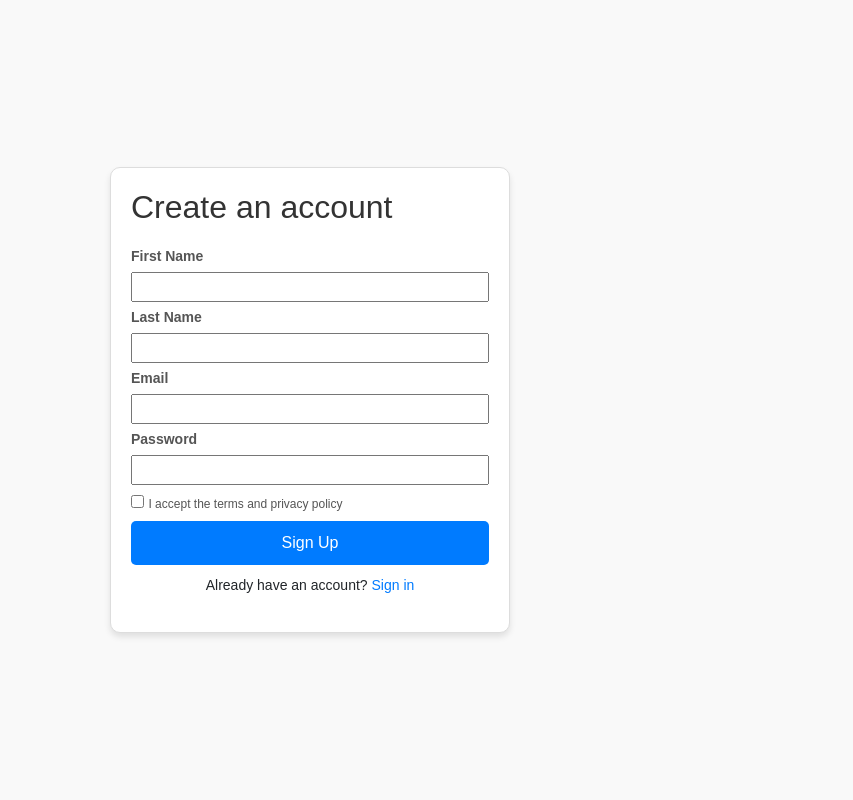
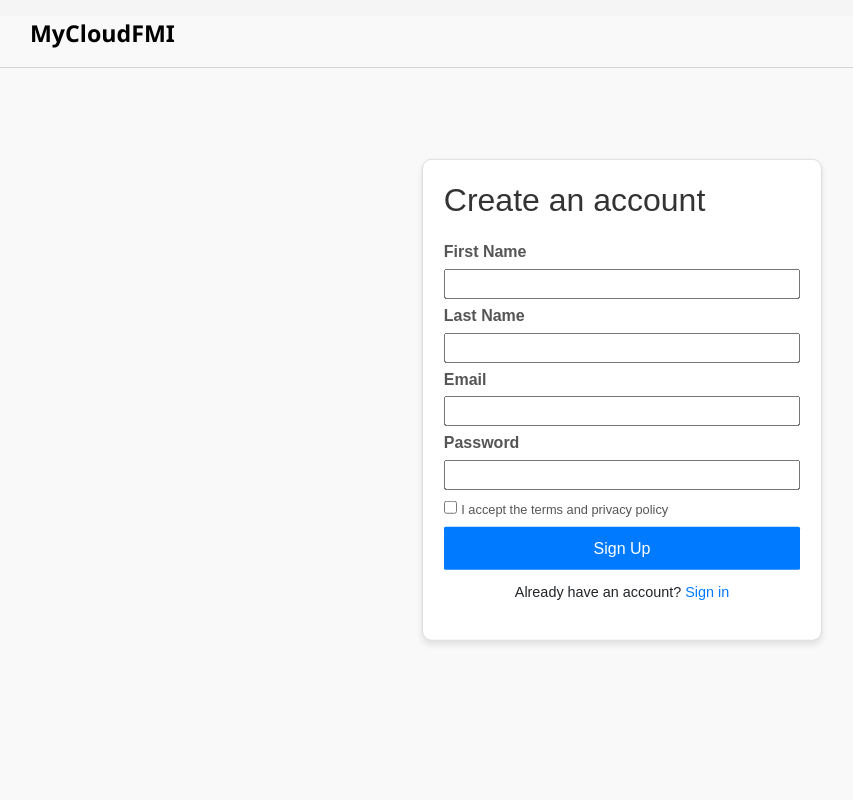
Before and after one commit to LiamBlanton17/MyCloudFTS, a Django app: page /signup.html in a window 1280 px wide. Shown: the whole page, without its empty margins (18-871 px from the left). Run offline with Django 5.2, Linux system fonts and the light colour scheme.

Commit message:
changed stylesheet ref, centered sign up, and added nav :3

```diff
--- a/Code/static/css/signup.css
+++ b/Code/static/css/signup.css
@@ -7,23 +7,26 @@ body {
     justify-content: flex-start;
     align-items: center;
     min-height: 100vh;
-    padding-left: 10%;
 }
 
 h1 {
     font-size: 2rem;
     color: #333;
-    margin-bottom: 15px;
+    margin-bottom: 1rem;
 }
 
 .form-box {
     background-color: #fff;
     border: 1px solid #ddd;
-    border-radius: 10px;
-    padding: 20px;
+    border-radius: 0.6rem;
+    padding: 1.3rem;
     box-shadow: 0 4px 6px rgba(0, 0, 0, 0.1);
-    max-width: 400px;
+    max-width: 25rem;
     width: 100%;
+    position: absolute;
+    left: 50%;
+    transform: translate(-50%, 50%);
+    bottom: 50%;
 }
 
 form {
@@ -32,22 +35,22 @@ form {
 }
 
 form label {
-    font-size: 14px;
+    font-size: 1rem;
     font-weight: bold;
     color: #555;
-    margin-bottom: 5px;
-    margin-top: 5px;
+    margin-bottom: 0.3rem;
+    margin-top: 0.3rem;
 }
 
 .signup-btn {
     background-color: #007bff;
     color: white;
-    padding: 10px;
+    padding: 0.6rem;
     height: auto;
     width: 100%;
     border: none;
-    border-radius: 5px;
-    font-size: 16px;
+    border-radius: 0.1rem;
+    font-size: 1rem;
     cursor: pointer;
     transition: background-color 0.3s;
 }
@@ -57,13 +60,38 @@ form label {
 }
 
 .terms {
-    font-size: 12px;
+    font-size: 0.8rem;
     color: #555;
     margin-top: 10px;
 }
 
 .signin {
-    font-size: 14px;
-    margin-top: 10px;
+    font-size: 0.9rem;
+    margin-top: 0.7rem;
     text-align: center;
 }
+
+.nav {
+    position: absolute;
+    border: solid 1rem whitesmoke;
+    border-bottom: 1px solid lightgray;
+    width: 100%;
+    top: 0%;
+
+}
+
+.nav > a {
+    color:black;
+    margin-bottom: 1rem;
+    margin-left: 2rem;
+    font-size: 1.45rem;
+    font-family:'Segoe UI', Tahoma, Geneva, Verdana, sans-serif;
+    font-weight: 600;
+    transition: all 300ms ease-in-out;
+}
+
+
+.nav > a:hover {
+    text-decoration: none;
+    transform: scale(1.1);
+}
--- a/Code/templates/signup.html
+++ b/Code/templates/signup.html
@@ -18,14 +18,14 @@
     This is the style required to load the CSS when the django server is running.
     Comment out when needed. It's fine to leave both, just throws error in js console.
     -->
-    {% load static %}
+    <!-- {% load static %} -->
     <link rel="stylesheet" href="{% static 'css/signup.css' %}">
 
     <!--
     This is the style for when staticly editting the page.
     Comment out when needed. It's fine to leave both, just throws error in js console.
      -->
-    <link rel="stylesheet" href="/MyCloudFTS/Code/static/css/signup.css" />
+    <link rel="stylesheet" href="/Code/static/css/signup.css" />
 
     <!-- JS code and JQuery -->
     <script src="https://code.jquery.com/jquery-3.6.0.min.js"></script>
@@ -34,12 +34,16 @@
     <title>Sign Up</title>
 </head>
 <body>
-   <div class="form-box">
-    <h1>Create an account</h1>
+    <nav class="nav">
+        <a href="./landingpage.html">MyCloudFMI</a>
+    </nav>
+
+    <div class="form-box">
+        <h1>Create an account</h1>
 
         <form class="form" action="#">
                 <!-- required somewhere in the html, security -->
-                {% csrf_token %}
+                <!-- {% csrf_token %} -->
 
                 <label for="firstname">First Name</label>
                 <input name="firstname" id="firstname" required>
@@ -63,6 +67,6 @@
             <a class="signin-link" href="login.html">Sign in</a>
         </p>
 
-   </div>
+     </div>
 </body>
 </html>
```
